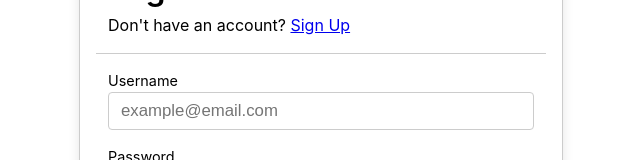
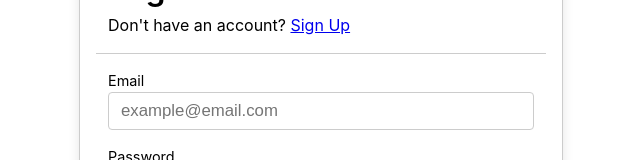
Before and after one commit to vas1l/CEN3031-Project, a React (Vite) app in the folder client/: page /login in a window 1280 px wide. Shown: the part 293-453 px from the top of the page, without its empty margins (319-959 px from the left). Built offline with nearby package versions, Linux system fonts and the light colour scheme.

Commit message:
Fix typo in login card

```diff
--- a/client/src/components/login_page/LoginCard.jsx
+++ b/client/src/components/login_page/LoginCard.jsx
@@ -65,7 +65,7 @@
       </div>
 
       <form className='user-information' onSubmit={handleSubmit}>
-        <label htmlFor='email'>Username</label>
+        <label htmlFor='email'>Email</label>
         <input
           type='text'
           name='email'
```
